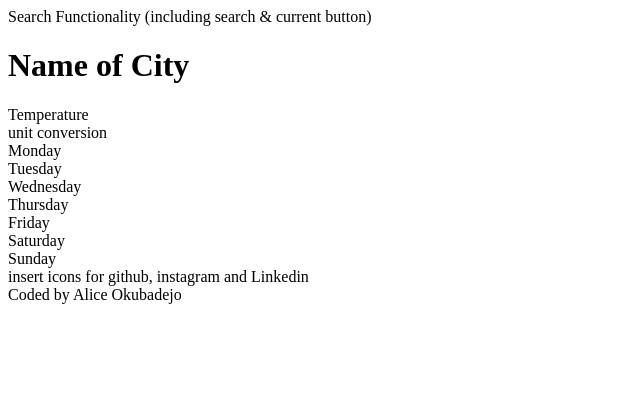
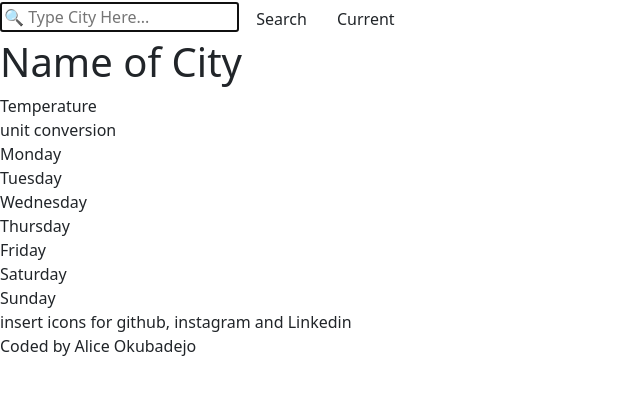
Before and after one commit to aliceokubadejo/final-shecodes-plus-project, a plain HTML site: page index.html in a window 1280 px wide. Shown: the whole page, without its empty margins (0-640 px from the left). Drawn offline with nearby package versions, Linux system fonts and the light colour scheme.

Commit message:
Bootstrap search form added

```diff
--- a/index.html
+++ b/index.html
@@ -3,10 +3,30 @@
   <head>
     <meta charset="UTF-8" />
     <meta name="viewport" content="width=device-width, initial-scale=1.0" />
-    <title>Document</title>
+    <link
+      href="https://cdn.jsdelivr.net/npm/bootstrap@5.3.1/dist/css/bootstrap.min.css"
+      rel="stylesheet"
+      integrity="sha384-4bw+/aepP/YC94hEpVNVgiZdgIC5+VKNBQNGCHeKRQN+PtmoHDEXuppvnDJzQIu9"
+      crossorigin="anonymous"
+    />
+    <script src="https://kit.fontawesome.com/f3e677c2bc.js"></script>
+    <title>Weather App</title>
   </head>
   <body>
-    <form>Search Functionality (including search & current button)</form>
+    <div block>
+      <form class="form-search">
+        <div class="input-append">
+          <input
+            type="text"
+            class="span2 search-query"
+            autofocus="on"
+            autocomplete="off"
+            placeholder="🔍 Type City Here..."
+          />
+          <button type="submit" class="btn">Search</button>
+          <button type="submit" class="btn">Current</button>
+        </div>
+      </form>
       <h1>Name of City</h1>
       <span>Temperature</span>
       <div>unit conversion</div>
@@ -19,5 +39,6 @@
       <div>Sunday</div>
       <div>insert icons for github, instagram and Linkedin</div>
       <footer>Coded by Alice Okubadejo</footer>
+    </div>
   </body>
 </html>
```
Lines whose indentation alone changed are shown as unchanged.
